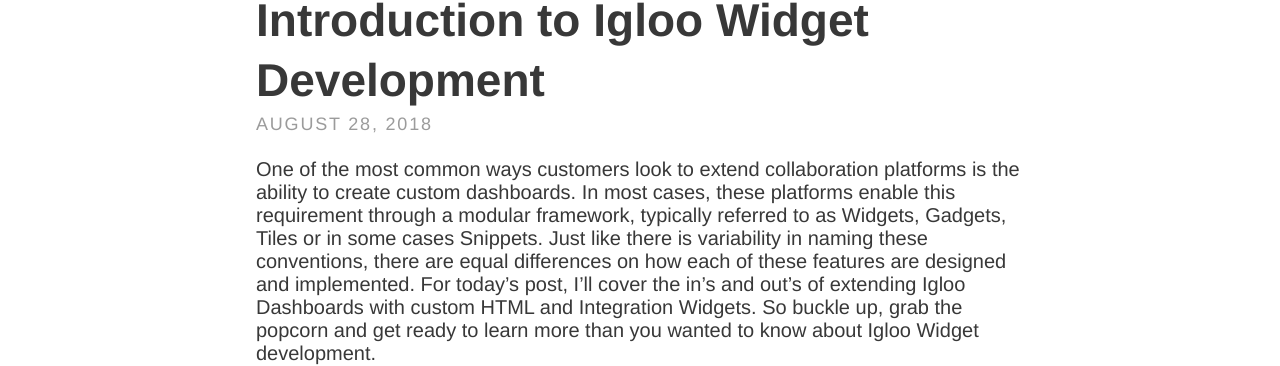
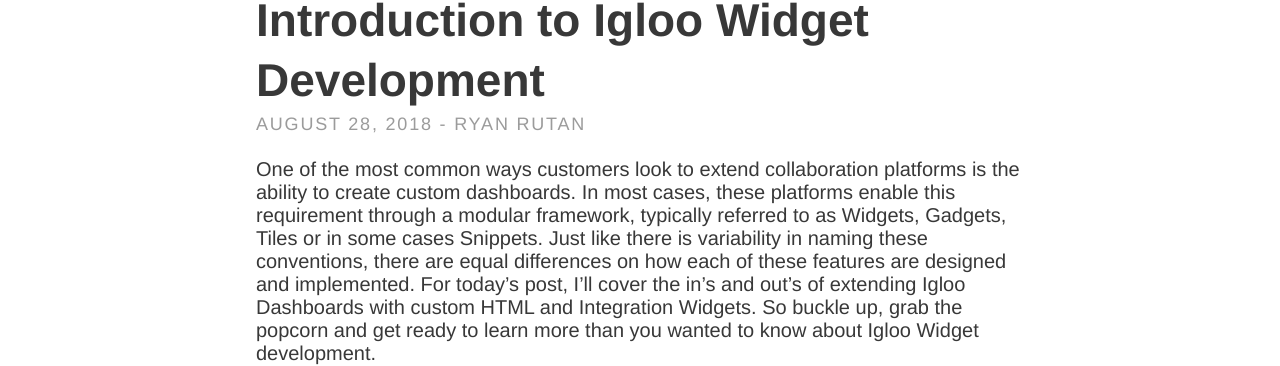
Before and after one commit to paladingroup/paladingroup.github.io, a Jekyll site: the page built from index.html, in a window 1280 px wide. Shown: the part 625-991 px from the top of the page. Built offline with Jekyll 4.4.1, drawn with Linux system fonts in a browser that asks for light colours; the list of posts is cut into pages by our own code.

Commit message:
Added Author to Home Page List

```diff
--- a/_layouts/home.html
+++ b/_layouts/home.html
@@ -37,6 +37,11 @@ layout: default
             </h1>
             <p class="meta">
               {{ post.date | date: "%B %-d, %Y" }}
+              {% for author in site.data.authors %}
+                {% if post.author == author.name %}
+                  - {{ author.display_name }}
+                {% endif %}
+              {% endfor %}
             </p>
           </header>
           <div class="excerpt">
```
